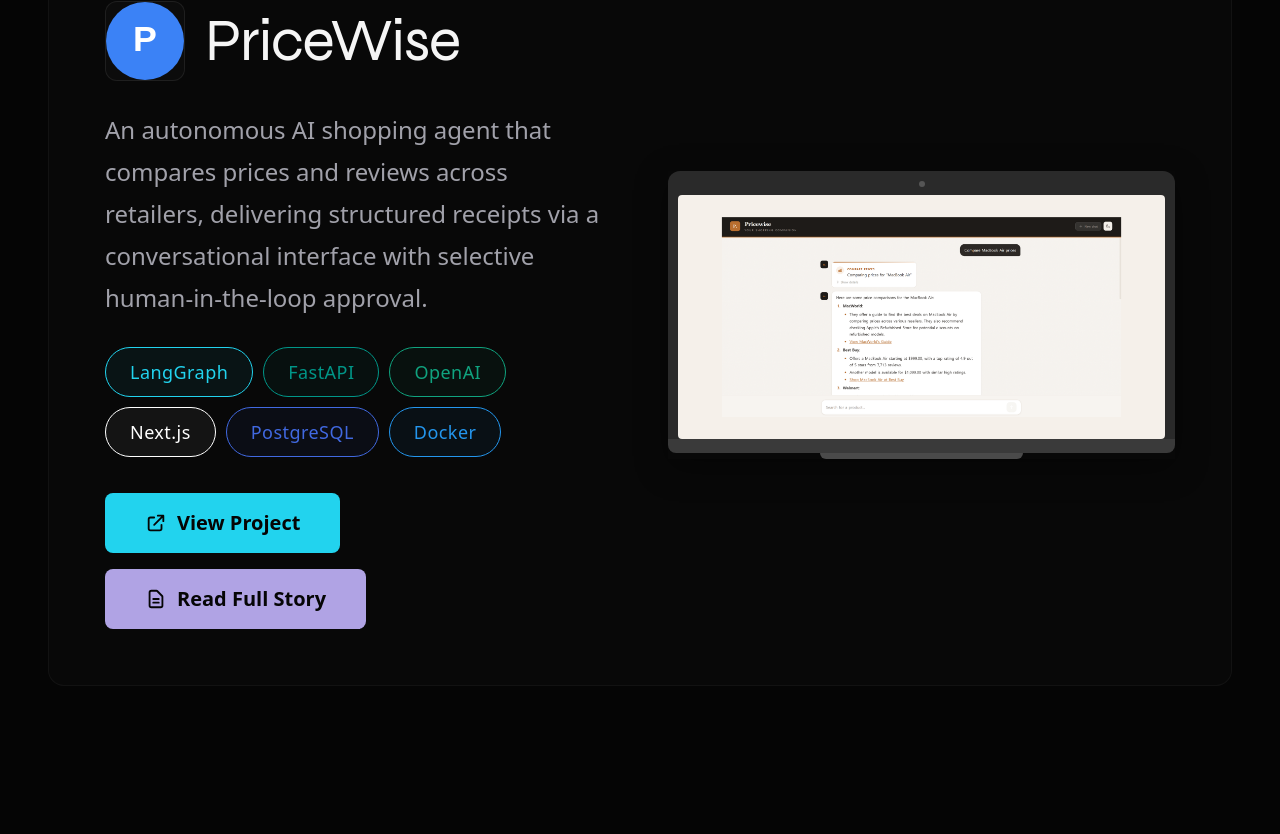
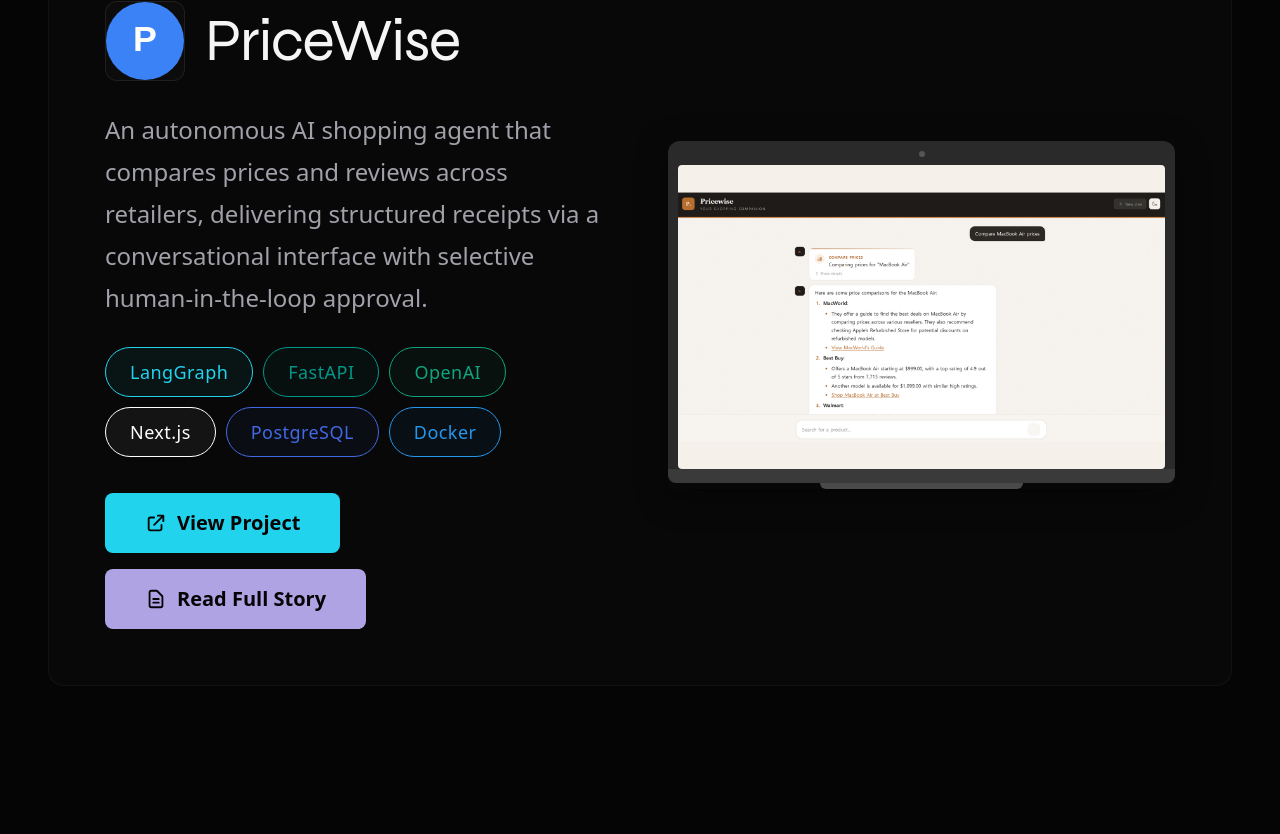
Before and after one commit to kimyungju/portfolio, a Next.js app: page / in a window 1280 px wide. Shown: the part 2465-3299 px from the top of the page. Built offline with nearby package versions, Linux system fonts and the light colour scheme.

Commit message:
fix: increase laptop mockup screen height to 16:10 aspect ratio

```diff
--- a/src/components/ProjectCard.tsx
+++ b/src/components/ProjectCard.tsx
@@ -178,8 +178,8 @@
                   <div className="flex justify-center pb-2">
                     <div className="h-1.5 w-1.5 rounded-full bg-[#555]" />
                   </div>
-                  {/* Screen — 2:1 to match screenshot aspect ratios */}
-                  <div className="relative overflow-hidden rounded-[4px] bg-black aspect-[2/1]">
+                  {/* Screen — 16:10 laptop ratio */}
+                  <div className="relative overflow-hidden rounded-[4px] bg-black aspect-[16/10]">
                     <Image
                       src={project.previewSrc}
                       alt={`${project.title} preview`}
```
